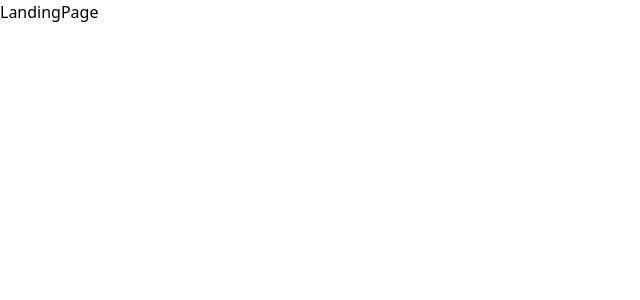
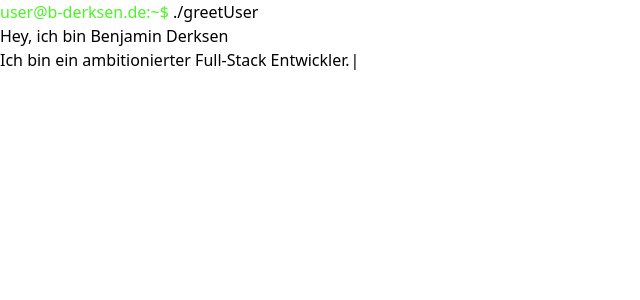
Before and after one commit to BennyDeeDev/react-portfolio, a React (Create React App) app: page / in a window 1280 px wide. Shown: the top 300 px of the page, without its empty margins (0-640 px from the left). Built offline with nearby package versions, Linux system fonts and the light colour scheme.

Commit message:
typewriter working

```diff
--- a/package.json
+++ b/package.json
@@ -13,7 +13,8 @@
 		"react": "^16.13.1",
 		"react-dom": "^16.13.1",
 		"react-scripts": "3.4.1",
-		"typescript": "^3.7.5"
+		"typescript": "^3.7.5",
+		"typewriter-effect": "^2.13.1"
 	},
 	"scripts": {
 		"start": "npm run tailwind:css && react-scripts start",
--- a/src/pages/LandingPage.tsx
+++ b/src/pages/LandingPage.tsx
@@ -1,5 +1,25 @@
 import React from "react";
+//@ts-ignore
+import Typewriter from "typewriter-effect";
 
 export default function LandingPage() {
-	return <div>LandingPage</div>;
+	return (
+		<div id="typewriter">
+			<Typewriter
+				onInit={(typewriter) => {
+					typewriter
+						.pasteString('<span style="color: #4af626;"> user@b-derksen.de:~$ </span>')
+						.pauseFor(2500)
+						.typeString(" ./gretU")
+						.pauseFor(10)
+						.deleteChars(2)
+						.typeString("etUser <br>")
+						.pasteString(
+							"Hey, ich bin Benjamin Derksen <br> Ich bin ein ambitionierter Full-Stack Entwickler."
+						)
+						.start();
+				}}
+			/>
+		</div>
+	);
 }
```
Also changed, not shown: 1 other file (tests, documents, lock files or other folders).
